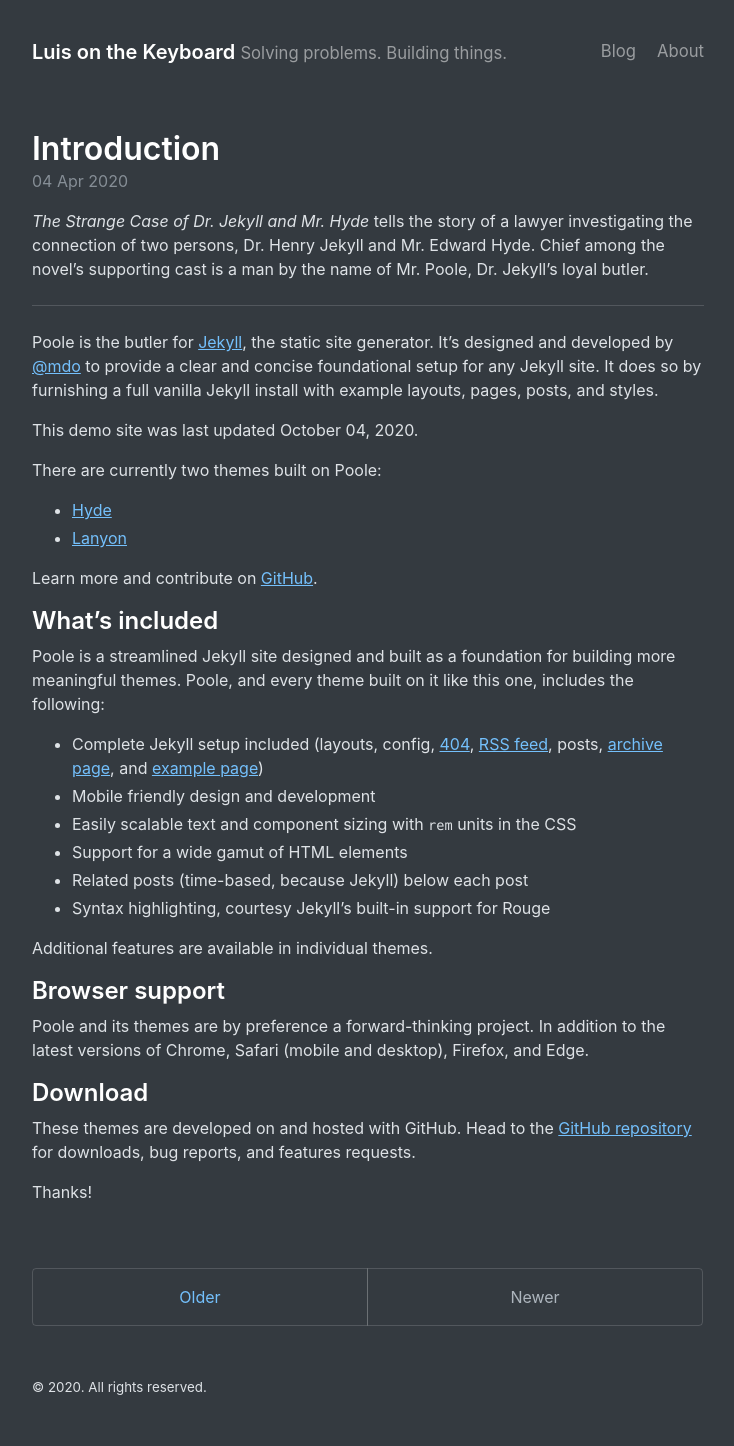
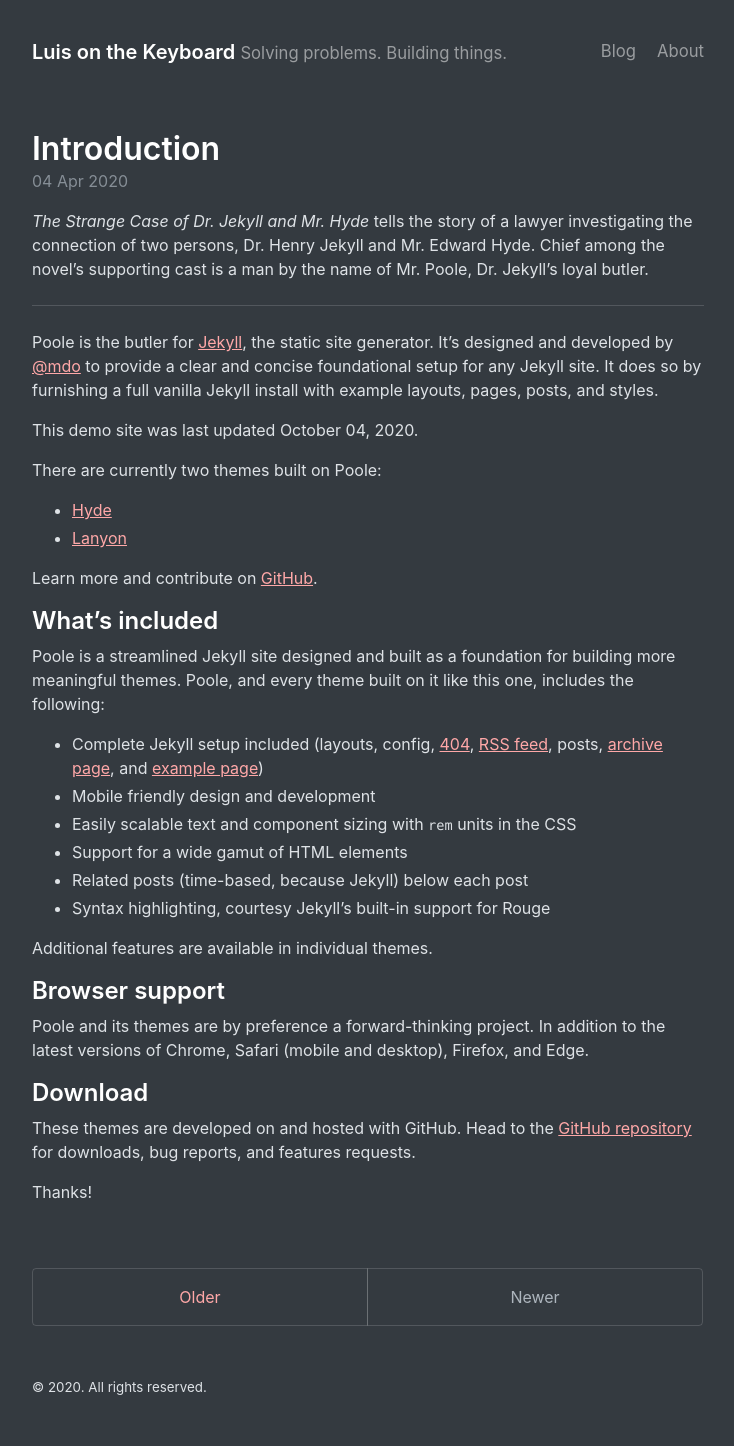
Before and after one commit to luisonthekeyboard/luisonthekeyboard.com, a Jekyll site: the page built from index.html, in a window 1280 px wide. Shown: the whole page, without its empty margins (272-1006 px from the left). Built offline with Jekyll 4.4.1, drawn with Linux system fonts in a browser that asks for light colours; the list of posts is cut into pages by our own code.

Commit message:
Remove old definition. Change blue to red.

```diff
--- a/_sass/_variables.scss
+++ b/_sass/_variables.scss
@@ -76,25 +76,14 @@
 }
 
 // Dark Poole theme
-// [data-theme="dark-poole"] {
-//   --body-color: var(--dark-poole-002);
-//   --body-bg: var(--dark-poole-001);
-//   --heading-color: #f03e3e;
-//   --link-color: var(--dark-poole-link-color);
-//   --link-hover-color: #ff8787;
-//   --border-color: rgba(255, 255, 255, 0.15);
-//   --code-bg: var(--gray-900);
-// }
-
-// Dark Poole theme
 [data-theme="dark-poole"] {
   --body-color: var(--gray-300);
     --body-bg: var(--gray-800);
 
     --heading-color: #fff;
 
-    --link-color: var(--blue-300);
-    --link-hover-color: var(--blue-400);
+    --link-color: var(--red-300);
+    --link-hover-color: var(--red-400);
 
     --border-color: rgba(255, 255, 255, 0.15);
 
```
